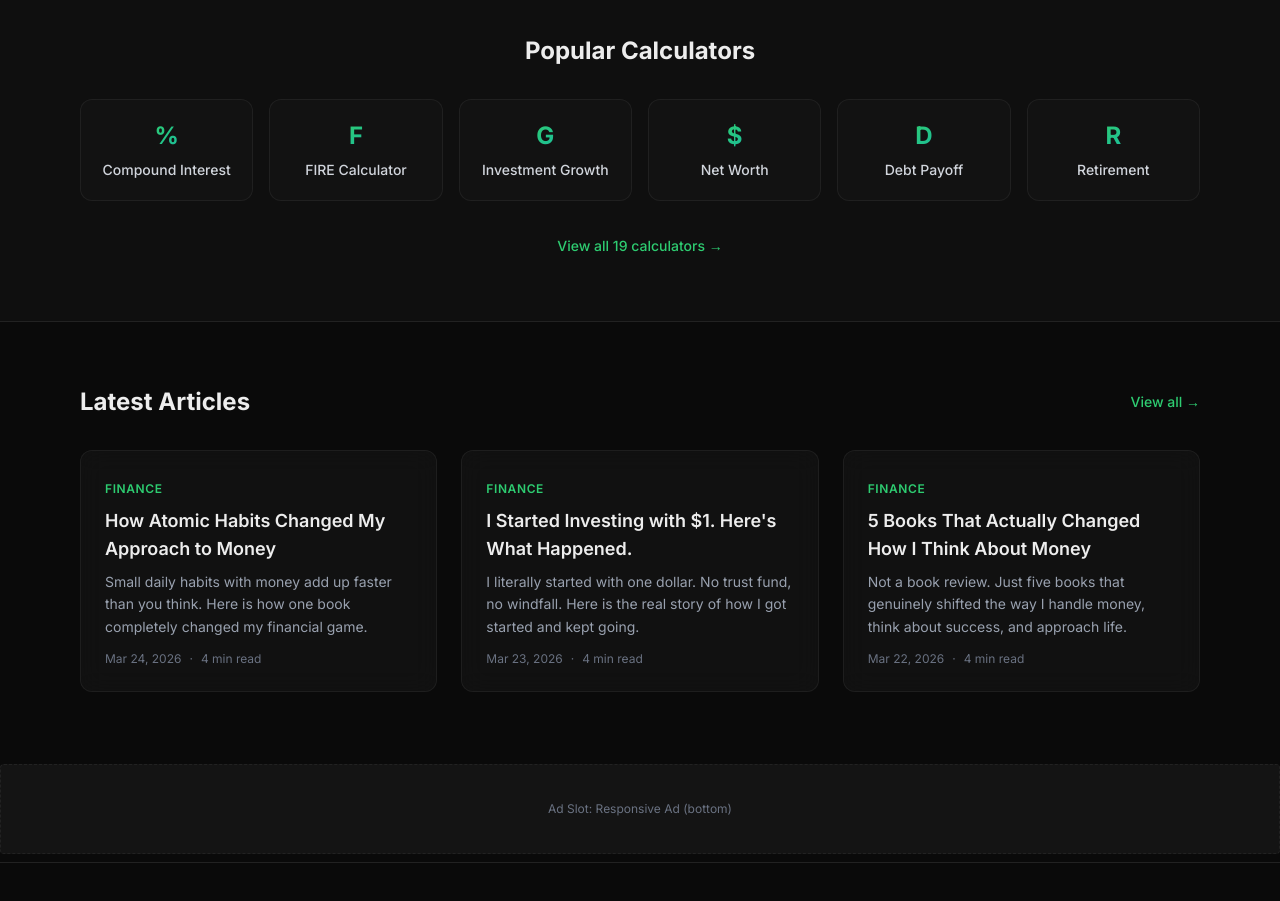
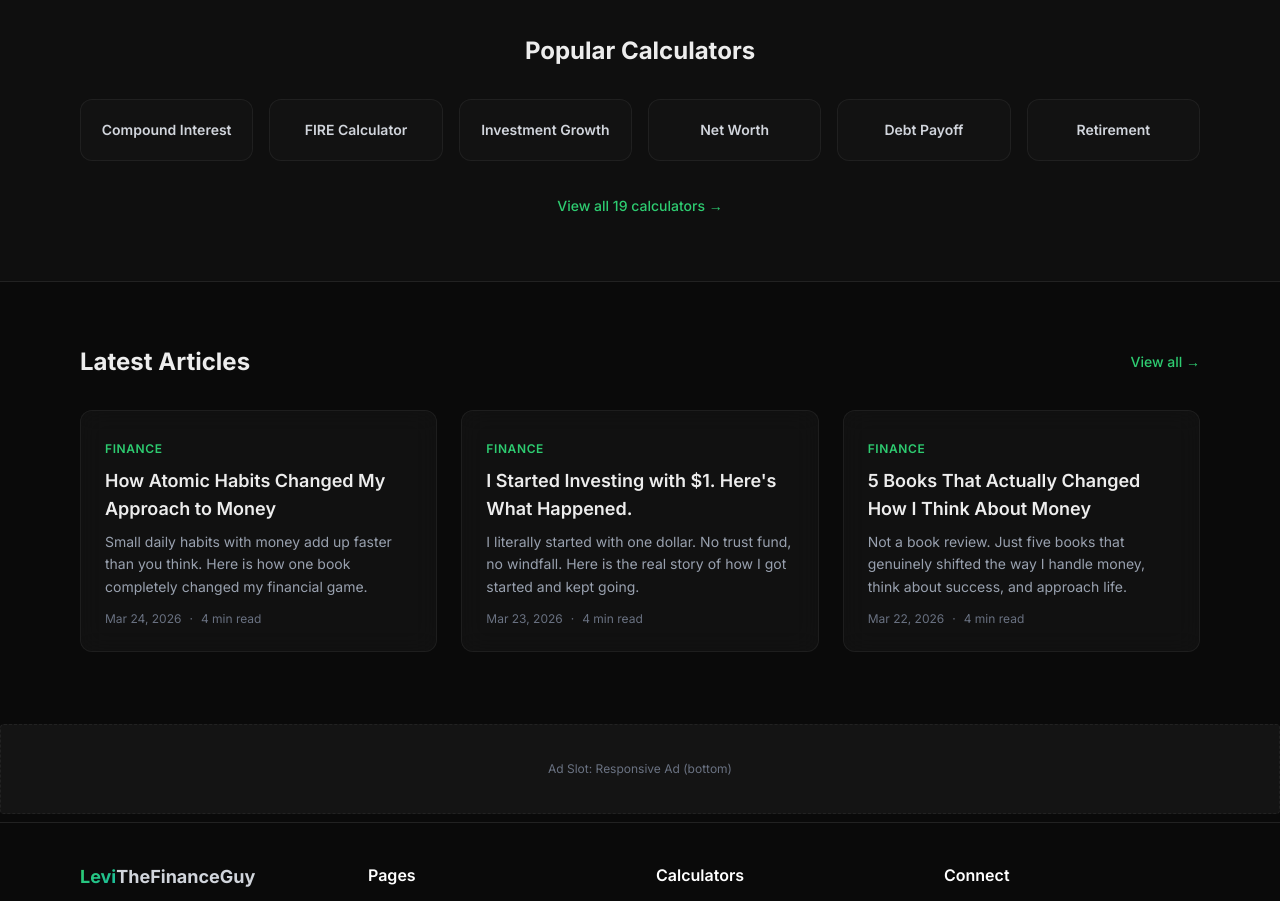
Before and after one commit to levithefinanceguy/levithefinanceguy, a Next.js app: page / in a window 1280 px wide. Shown: the part 1640-2541 px from the top of the page. Built offline with nearby package versions, Linux system fonts and the light colour scheme.

Commit message:
Remove icon symbols from featured calculators on home page

```diff
--- a/app/page.tsx
+++ b/app/page.tsx
@@ -180,10 +180,7 @@ export default function Home() {
                 href={calc.href}
                 className="glass-card flex flex-col items-center p-5 rounded-xl transition-all duration-300 text-center group hover:scale-[1.03]"
               >
-                <span className="text-2xl font-bold gradient-text mb-2 transition-transform duration-300 group-hover:scale-110">
-                  {calc.icon}
-                </span>
-                <span className="text-sm font-medium text-gray-300">{calc.name}</span>
+                <span className="text-sm font-semibold text-gray-300 group-hover:text-accent-green transition-colors">{calc.name}</span>
               </Link>
             ))}
           </div>
```
